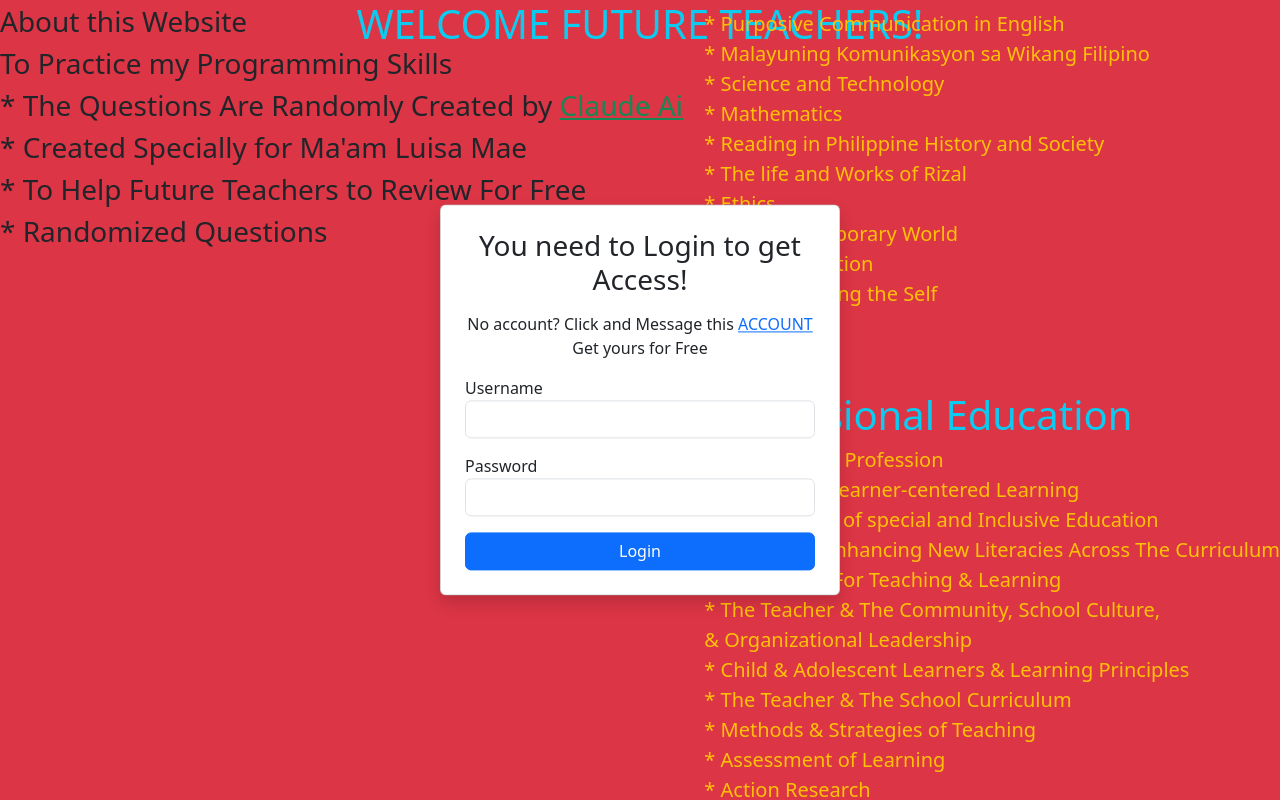
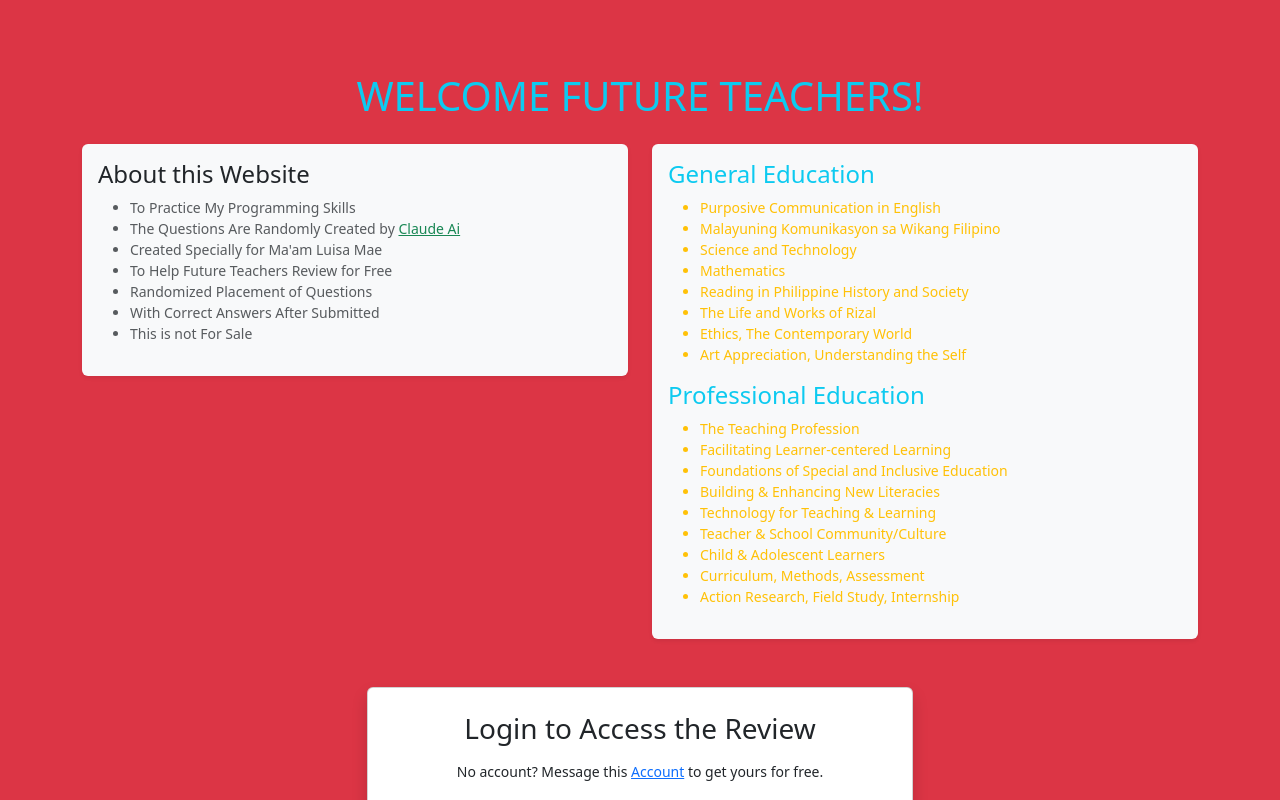
Before and after one commit to nytofdawn/luisa-sLET, a React (Vite) app: page /login in a window 1280 px wide. Shown: the top 800 px of the page. Built offline with nearby package versions, Linux system fonts and the light colour scheme.

Commit message:
login 2.0

```diff
--- a/index.html
+++ b/index.html
@@ -2,9 +2,9 @@
 <html lang="en">
   <head>
     <meta charset="UTF-8" />
-    <link rel="icon" type="image/svg+xml" href="/vite.svg" />
+    <link rel="icon" type="image/svg+xml" href="https://cdn-icons-png.flaticon.com/512/8065/8065351.png" />
     <meta name="viewport" content="width=device-width, initial-scale=1.0" />
-    <title>GEN & PROFF ED</title>
+    <title>GEN ED & PROF ED</title>
 
     <!-- Bootstrap CSS -->
     <link
--- a/src/components/Login.jsx
+++ b/src/components/Login.jsx
@@ -1,4 +1,3 @@
-// src/components/Login.jsx
 import React, { useState } from 'react';
 import { useNavigate } from 'react-router-dom';
 import { useAuth } from '../Authcontext';
@@ -14,14 +13,12 @@ const Login = () => {
 
   const handleLogin = (e) => {
     e.preventDefault();
-
-    // Find matching user
     const foundUser = users.find(
       (u) => u.email === email && u.password === password
     );
 
     if (foundUser) {
-      login(foundUser); // save full user object
+      login(foundUser);
       navigate('/');
     } else {
       setError('Invalid email or password');
@@ -29,24 +26,66 @@ const Login = () => {
   };
 
   return (
-    <div>
-    <h1 className='text-info position-absolute top-0 start-50 translate-middle-x'> WELCOME FUTURE TEACHERS! </h1>
-    <p className='position-absolute top-0 start-0 text-dark fs-3'>About this Website <br/> To Practice my Programming Skills <br/> * The Questions Are Randomly Created by <a href="https://claude.ai/" className="link-success" target='_blank' rel='noopener noreferrer'>Claude Ai</a>
-    <br/> * Created Specially for Ma'am Luisa Mae <br/> * To Help Future Teachers to Review For Free <br/> * Randomized Questions </p>
-    <p className='position-absolute top-50 end-0 translate-middle-y fs-1 text-info'>General Education <p className='fs-5 text-warning'>* Purposive Communication in English <br/>* Malayuning Komunikasyon sa Wikang Filipino <br/>
-    * Science and Technology <br/>* Mathematics <br/>* Reading in Philippine History and Society <br/>* The life and Works of Rizal <br/>* Ethics <br/>* The Contemporary World <br/>* Art Appreciation <br/>* Understanding the Self
-    </p> <br/> Professional Education <p className='fs-5 text-warning'>*The Teaching Profession <br/>* Facilitating Learner-centered Learning <br/>* Foundations of special and Inclusive Education <br/>*
-    Building & Enhancing New Literacies Across The Curriculum <br/>* Technology For Teaching & Learning <br/>* The Teacher & The Community, School Culture,<br/>& Organizational Leadership <br/>*
-    Child & Adolescent Learners & Learning Principles <br/>*  The Teacher & The School Curriculum <br/>* Methods & Strategies of Teaching <br/>* Assessment of Learning <br/>* Action Research <br/>*
-    Field Study & Teaching Internship</p></p>
-    <div className="card p-4 shadow center position-absolute top-50 start-50 translate-middle" style={{ width: '100%', maxWidth: 400 }}>
-      <h3 className="mb-3 text-center">You need to Login to get Access!</h3>
-      <p className='text-center'>No account? Click  and Message this <a href='https://www.facebook.com/daniel.deguzman.547389' target='_blank' rel='noopener noreferrer'>ACCOUNT</a> Get yours for Free</p>
+    <div className="container py-5">
+      <h1 className="text-center text-info mb-4">WELCOME FUTURE TEACHERS!</h1>
+
+      <div className="row g-4">
+        <div className="col-12 col-md-6">
+          <div className="bg-light p-3 rounded shadow-sm">
+            <h4 className="text-dark">About this Website</h4>
+            <ul className="text-muted small">
+              <li>To Practice My Programming Skills</li>
+              <li>The Questions Are Randomly Created by <a href="https://claude.ai/" className="link-success" target="_blank" rel="noopener noreferrer">Claude Ai</a></li>
+              <li>Created Specially for Ma'am Luisa Mae</li>
+              <li>To Help Future Teachers Review for Free</li>
+              <li>Randomized Placement of Questions</li>
+              <li>With Correct Answers After Submitted</li>
+              <li>This is not For Sale</li>
+            </ul>
+          </div>
+        </div>
+
+        <div className="col-12 col-md-6">
+          <div className="bg-light p-3 rounded shadow-sm">
+            <h4 className="text-info">General Education</h4>
+            <ul className="text-warning small">
+              <li>Purposive Communication in English</li>
+              <li>Malayuning Komunikasyon sa Wikang Filipino</li>
+              <li>Science and Technology</li>
+              <li>Mathematics</li>
+              <li>Reading in Philippine History and Society</li>
+              <li>The Life and Works of Rizal</li>
+              <li>Ethics, The Contemporary World</li>
+              <li>Art Appreciation, Understanding the Self</li>
+            </ul>
+            <h4 className="text-info mt-3">Professional Education</h4>
+            <ul className="text-warning small">
+              <li>The Teaching Profession</li>
+              <li>Facilitating Learner-centered Learning</li>
+              <li>Foundations of Special and Inclusive Education</li>
+              <li>Building & Enhancing New Literacies</li>
+              <li>Technology for Teaching & Learning</li>
+              <li>Teacher & School Community/Culture</li>
+              <li>Child & Adolescent Learners</li>
+              <li>Curriculum, Methods, Assessment</li>
+              <li>Action Research, Field Study, Internship</li>
+            </ul>
+          </div>
+        </div>
+      </div>
+
+      <div className="row justify-content-center mt-5">
+        <div className="col-12 col-md-6">
+          <div className="card p-4 shadow">
+            <h3 className="text-center mb-3">Login to Access the Review</h3>
+            <p className="text-center small">
+              No account? Message this <a href='https://www.facebook.com/daniel.deguzman.547389' target='_blank' rel='noopener noreferrer'>Account</a> to get yours for free.
+            </p>
             <form onSubmit={handleLogin}>
               <div className="mb-3">
                 <label>Username</label>
                 <input
-            type="user"
+                  type="text"
                   className="form-control"
                   value={email}
                   onChange={(e) => setEmail(e.target.value)}
@@ -68,6 +107,8 @@ const Login = () => {
             </form>
           </div>
         </div>
+      </div>
+    </div>
   );
 };
 
```
Lines whose indentation alone changed are shown as unchanged.
